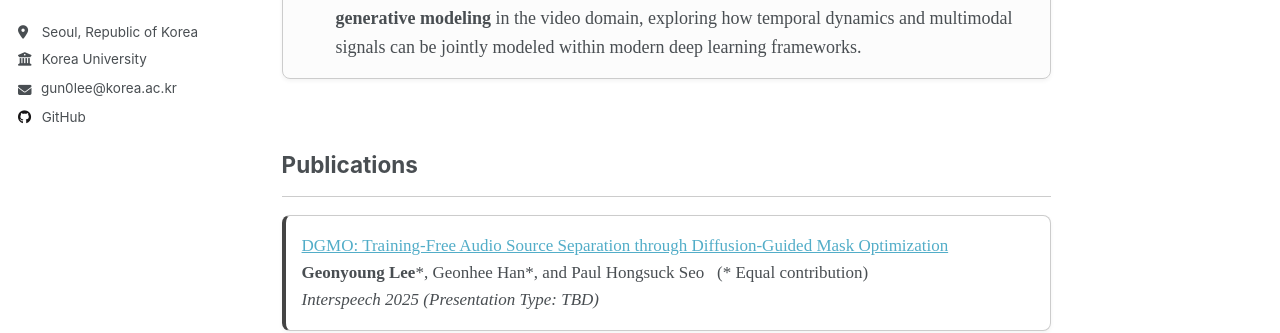
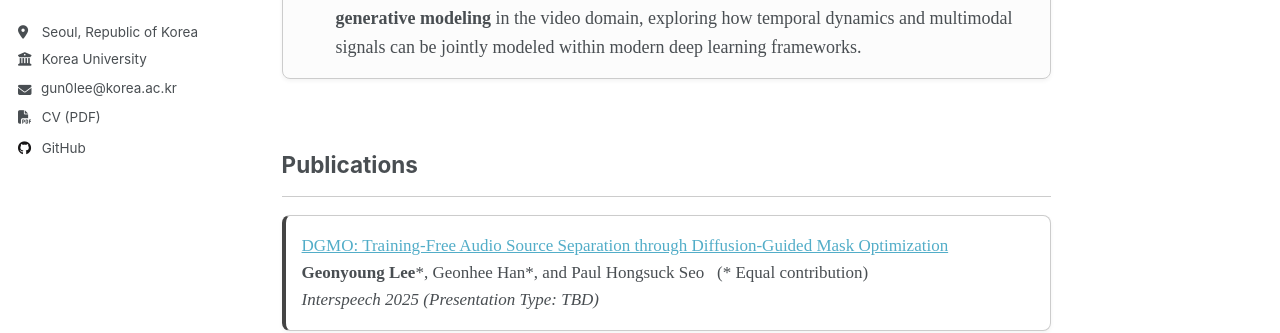
Before and after one commit to wltschmrz/wltschmrz.github.io, a Jekyll site: the page built from _pages/home.md, in a window 1280 px wide. Shown: the part 293-626 px from the top of the page. Built offline with Jekyll 4.4.1, drawn with Linux system fonts in a browser that asks for light colours.

Commit message:
Update _config.yml

```diff
--- a/_config.yml
+++ b/_config.yml
@@ -22,6 +22,7 @@ author:
   email            : "gun0lee@korea.ac.kr"
   email_user       : "gun0lee"
   email_domain     : "korea.ac.kr"
+  cv               : "/files/Geonyoung_Lee_CV.pdf"
 
   # Academic websites
   academia         : # URL
```
